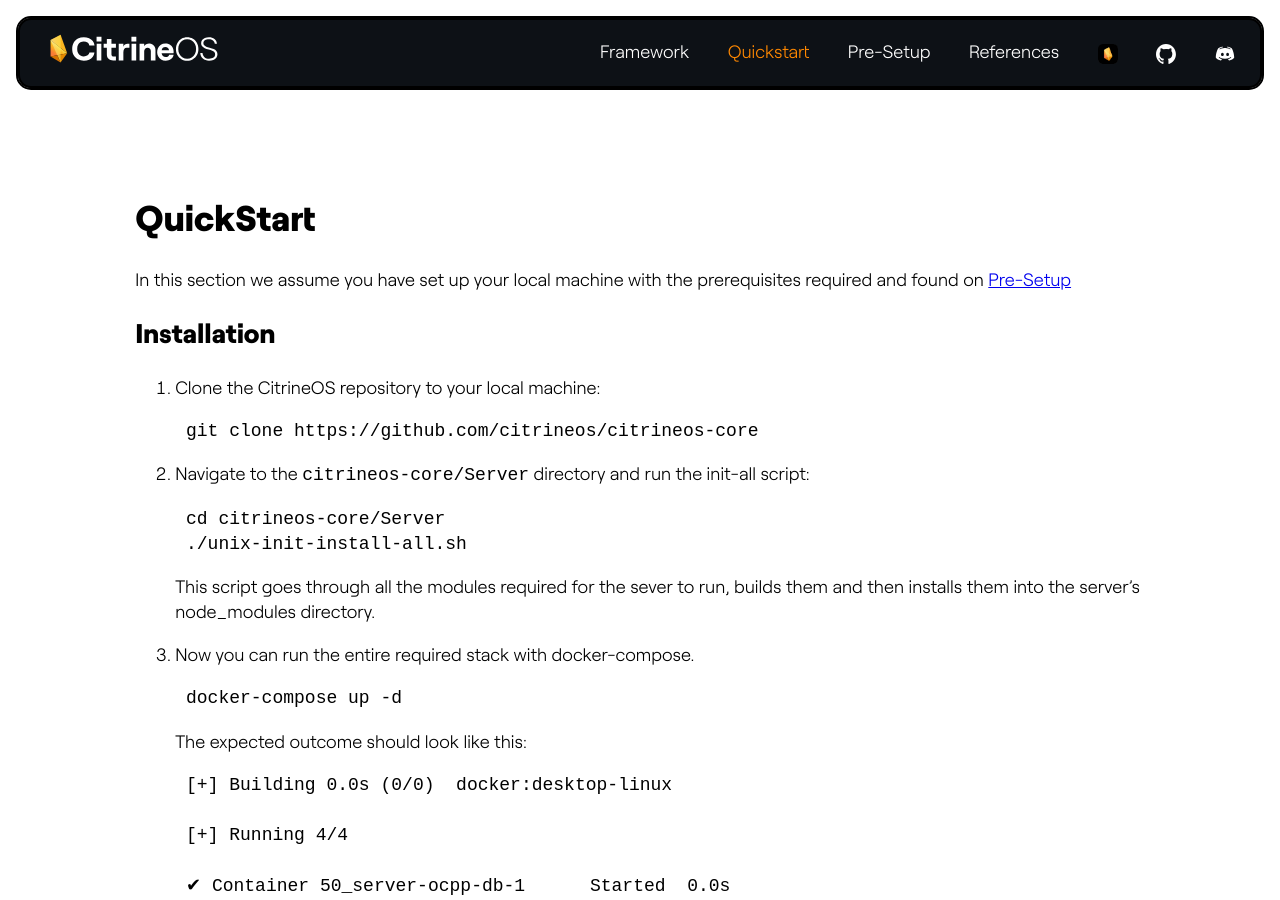
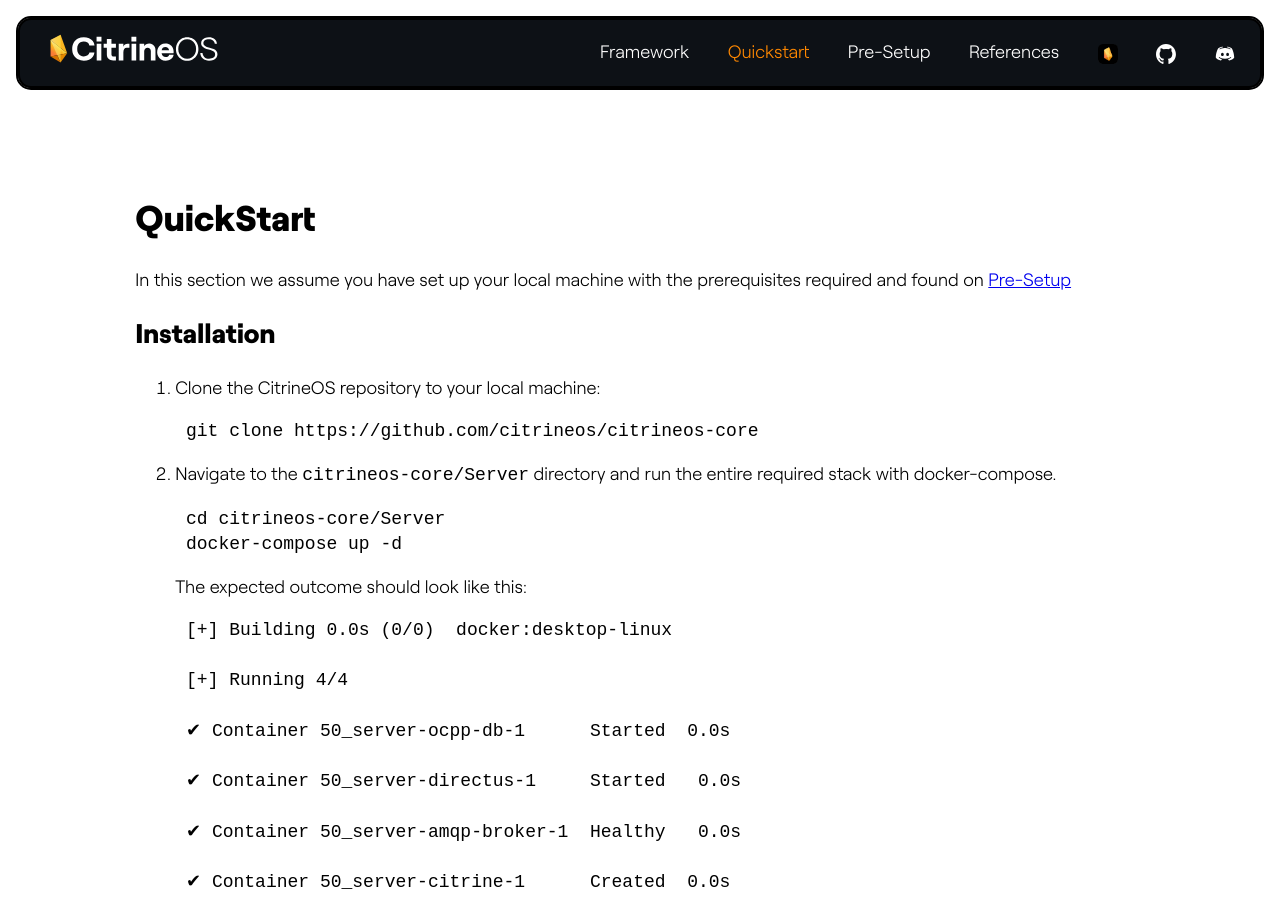
Before and after one commit to citrineos/citrineos.github.io, a Jekyll site: the page built from quickstart.md, in a window 1280 px wide and 900 px high. Built offline with Jekyll 4.4.1, drawn with Linux system fonts in a browser that asks for light colours; some web fonts are replaced.

Commit message:
Remove deprecated ./unix-init-install-all.sh instruction from Quickstart guide
The old installation method was removed by this commit:
https://github.com/citrineos/citrineos-core/commit/831bee31603ea6bf0e752625928aa657d8d6c344#diff-fdf4dbb9c11af6577140d[…]956ebf4e3216a94941d1f8fd87a

````diff
--- a/quickstart.md
+++ b/quickstart.md
@@ -15,18 +15,10 @@
     git clone https://github.com/citrineos/citrineos-core
     ```
 
-1. Navigate to the `citrineos-core/Server` directory and run the init-all script:
+1. Navigate to the `citrineos-core/Server` directory and run the entire required stack with docker-compose.
 
     ```shell
     cd citrineos-core/Server
-    ./unix-init-install-all.sh
-    ```
-
-    This script goes through all the modules required for the sever to run, builds them and then installs them into the server's node_modules directory.
-
-1. Now you can run the entire required stack with docker-compose.
-
-    ```shell
     docker-compose up -d
     ```
 
````
